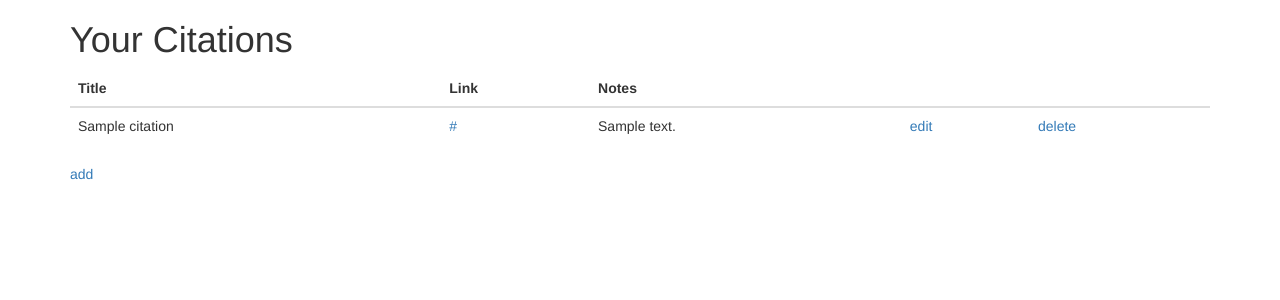
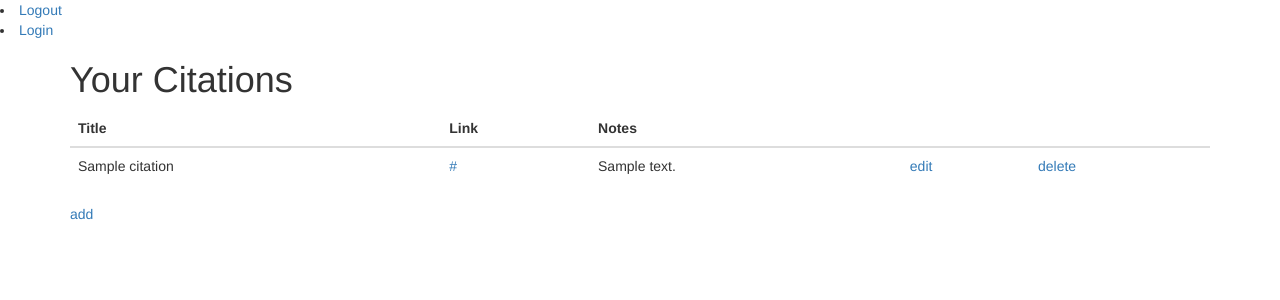
Before and after one commit to skulitom/Web-application-Group-O, a Django app: template groupo/templates/groupo/citations_list.html in a window 1280 px wide. Shown: the top 300 px of the page. Run offline with Django 3.2, Linux system fonts and the light colour scheme; the template is opened without the code that fills it: most values are stand-ins (such as "Sample title", 1, 10 or a date in 2020); some libraries are stand-ins or nearby versions.

Commit message:
add log in/out buttons

```diff
--- a/groupo/templates/groupo/base.html
+++ b/groupo/templates/groupo/base.html
@@ -11,6 +11,8 @@
     <script src="https://ajax.googleapis.com/ajax/libs/jquery/3.1.1/jquery.min.js"></script>
   </head>
   <body>
+    <li><a href="/logout/">Logout</a></li>
+    <li><a href="/login/">Login</a></li>
     {% block content %}
     {% endblock content %}
   </body>
```
